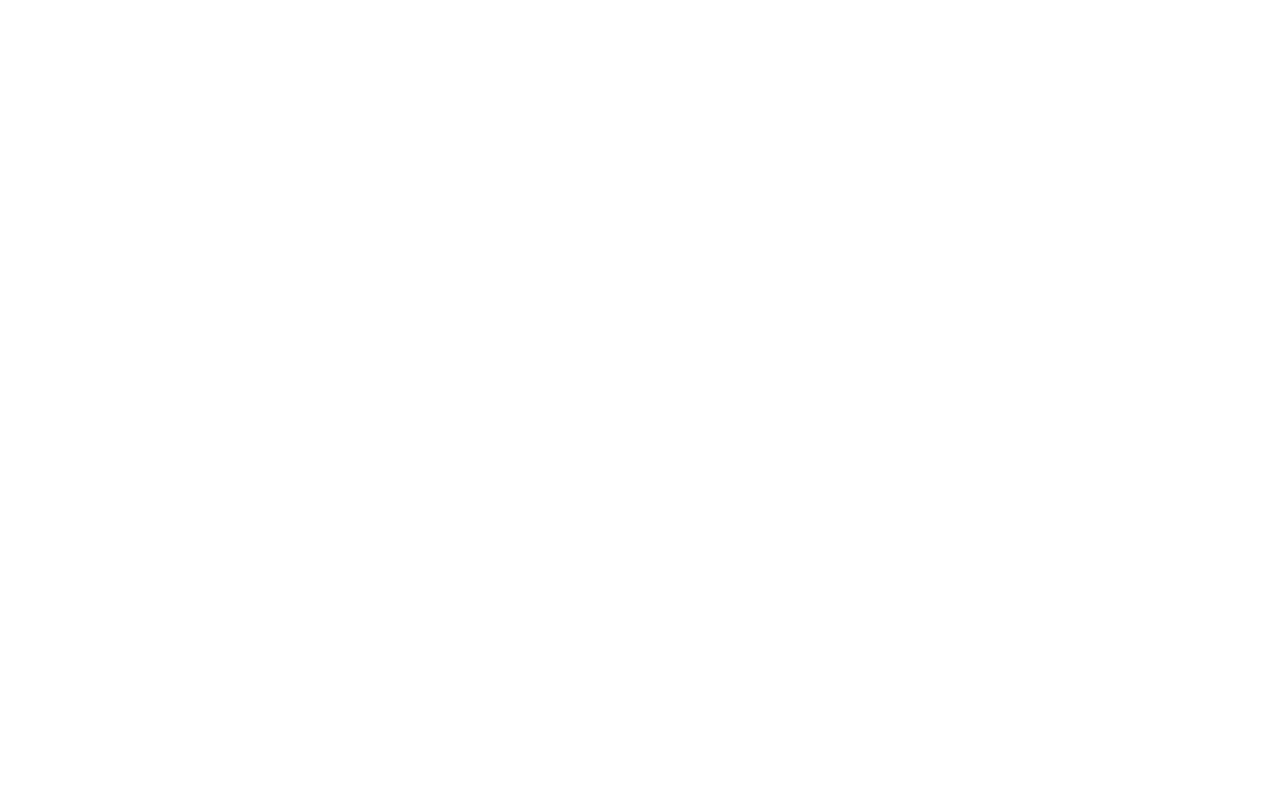
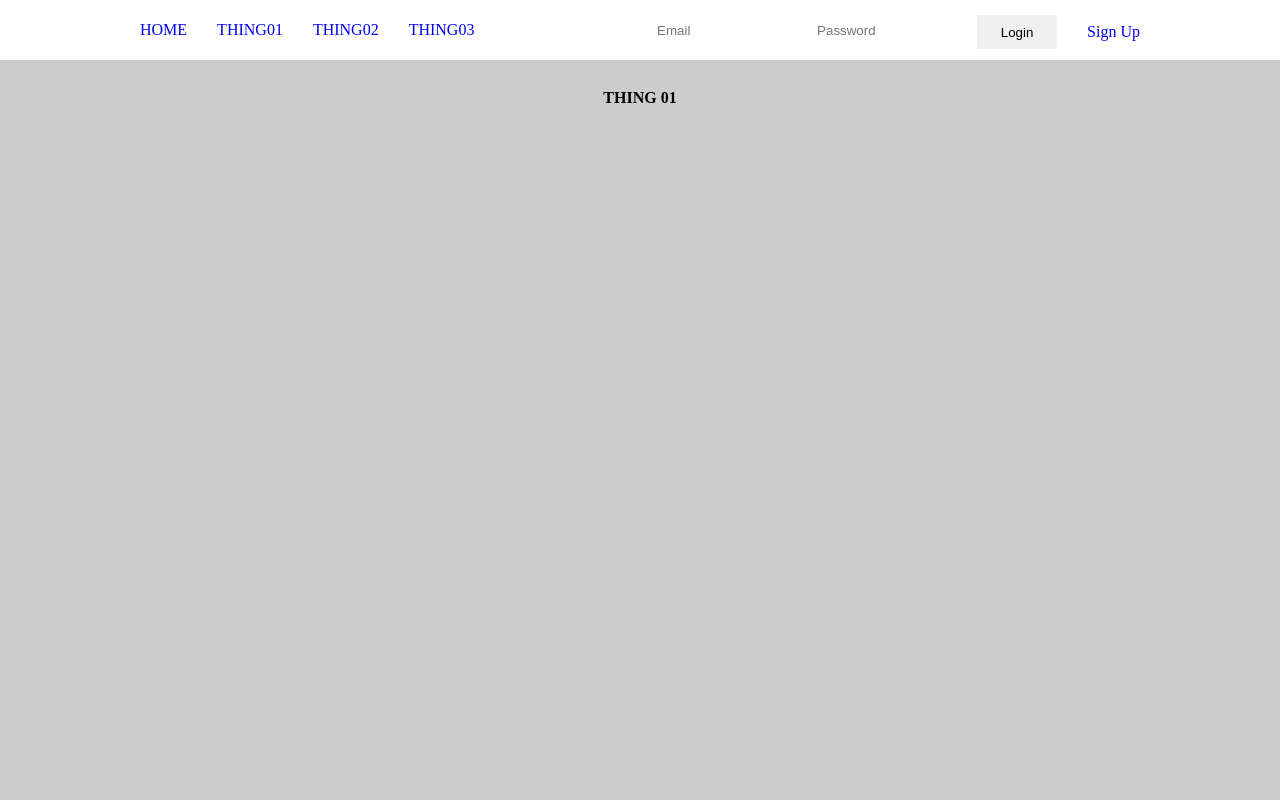
Before and after one commit to viniciusTorino/tranningPhp, a PHP site: page /thing1.php in a window 1280 px wide. Before the commit the page is empty. Run offline with PHP 8.4, Linux system fonts and the light colour scheme.

Commit message:
Added very basic style

```diff
--- a/header.php
+++ b/header.php
@@ -8,24 +8,23 @@
 
 <body>
 <header>
-		<div class="wrapper-header">
-			<nav class="navigation-menu">
-		    		<div class="navigation">
+	<nav>
+		<div class="main-wrapper">
 			<ul>
 				<li><a href="index.php">HOME</a></li>
 				<li><a href="thing1.php">THING01</a></li>
 				<li><a href="thing2.php">THING02</a></li>
+				<li><a href="thing3.php">THING03</a></li>
 			</ul>
-		   		</div>
 	       		<div class="login">
-					<form class="access" action="includes/access.php" method="POST">
+				<form  action="includes/access.php" method="POST">
 					<input type="email" name="studentEmail" placeholder="Email">
 					<input type="password" name="studentPassword" placeholder="Password">
-						<button type="submit" name="login">login</button>
+					<button type="submit" name="login">Login</button>
 				</form>
-
-					<li><a href="signUp.php">Sign Up</a></li>
+				<a href="signUp.php">Sign Up</a>
+			</div>
 		</div>
 	</nav>
-		</div>
+
 </header>
--- a/signUp.php
+++ b/signUp.php
@@ -1,6 +1,7 @@
 <?php include_once "header.php"; ?>
 
 <div class="container-signUp">
+	<h1> Sign Up</h1>
 	<div class="wrapper-signUp">
 			<form  class="signup-form" action="includes/signUpDb.php" method="POST">
 				<input type="text" name="studentFirstName" placeholder="First Name">
--- /dev/null
+++ b/style.css
@@ -0,0 +1,170 @@
+/*
+html5doctor.com Reset Stylesheet
+v1.6.1
+Last Updated: 2010-09-17
+Author: Richard Clark - http://richclarkdesign.com
+Twitter: @rich_clark
+*/
+
+html, body, div, span, object, iframe,
+h1, h2, h3, h4, h5, h6, p, blockquote, pre,
+abbr, address, cite, code,
+del, dfn, em, img, ins, kbd, q, samp,
+small, strong, sub, sup, var,
+b, i,
+dl, dt, dd, ol, ul, li,
+fieldset, form, label, legend,
+table, caption, tbody, tfoot, thead, tr, th, td,
+article, aside, canvas, details, figcaption, figure,
+footer, header, hgroup, menu, nav, section, summary,
+time, mark, audio, video {
+    margin:0;
+    padding:0;
+    border:0;
+    outline:0;
+    font-size:100%;
+    vertical-align:baseline;
+    background:transparent;
+}
+
+body {
+    line-height:1;
+}
+
+article,aside,details,figcaption,figure,
+footer,header,hgroup,menu,nav,section {
+    display:block;
+}
+
+nav ul {
+    list-style:none;
+}
+
+blockquote, q {
+    quotes:none;
+}
+
+blockquote:before, blockquote:after,
+q:before, q:after {
+    content:'';
+    content:none;
+}
+
+a {
+    margin:0;
+    padding:0;
+    font-size:100%;
+    vertical-align:baseline;
+    background:transparent;
+}
+
+/* change colours to suit your needs */
+ins {
+    background-color:#ff9;
+    color:#000;
+    text-decoration:none;
+}
+
+/* change colours to suit your needs */
+mark {
+    background-color:#ff9;
+    color:#000;
+    font-style:italic;
+    font-weight:bold;
+}
+
+del {
+    text-decoration: line-through;
+}
+
+abbr[title], dfn[title] {
+    border-bottom:1px dotted;
+    cursor:help;
+}
+
+table {
+    border-collapse:collapse;
+    border-spacing:0;
+}
+
+/* change border colour to suit your needs */
+hr {
+    display:block;
+    height:1px;
+    border:0;
+    border-top:1px solid #cccccc;
+    margin:1em 0;
+    padding:0;
+}
+
+input, select {
+    vertical-align:middle;
+}
+
+/*my code */
+
+
+.main-wrapper{
+	margin: 0 auto;
+	width: 1000px;
+}
+h1 {
+	text-align:center;
+	margin-bottom: 20px
+}
+a{
+	text-decoration:none;
+}
+body {
+	background-color: #ccc;
+}
+
+header nav {
+	width: 100%;
+	height: 60px;
+	background-color: #fff;
+	margin-bottom:30px;
+}
+header nav ul{
+	float:left;
+}
+header nav ul li{
+	float:left;
+	list-style:none;
+}
+header nav ul li a{
+	line-height:60px;
+	padding-right: 30px;
+}
+header nav .login {
+	float:right;
+	line-height:63px;
+}
+header nav .login a{
+	padding-left: 30px;
+}
+header nav .login  form{
+	float:left;
+	padding-top: 15px;
+
+}
+header nav .login  form input{
+	float:left;
+	width: 140px;
+	height: 30px;
+	padding: 0px 10px;
+	border:none;
+}
+header nav .login  form button{
+	float:left;
+	width: 80px;
+	height: 34px;
+	margin-left: 10px;
+	border:none;
+}
+.signup-form{
+	display:grid;
+	width:50%;
+	margin: 0 auto;
+
+}
--- a/thing1.php
+++ b/thing1.php
@@ -0,0 +1,5 @@
+<?php include "header.php" ?>
+<section>
+<h1>THING 01</h1>
+</section>
+<?php include "footer.php" ?>
--- /dev/null
+++ b/thing3 .php
@@ -0,0 +1,5 @@
+<?php include "header.php" ?>
+<section>
+<h1>THING 03</h1>
+</section>
+<?php include "footer.php" ?>
--- /dev/null
+++ b/thing3.php
@@ -0,0 +1,5 @@
+<?php include "header.php" ?>
+<section>
+<h1>THING 03</h1>
+</section>
+<?php include "footer.php" ?>
```
Also changed, not shown: index.php (+2 -5 lines), footer.php (line endings or trailing spaces). Lines whose indentation alone changed are shown as unchanged.
